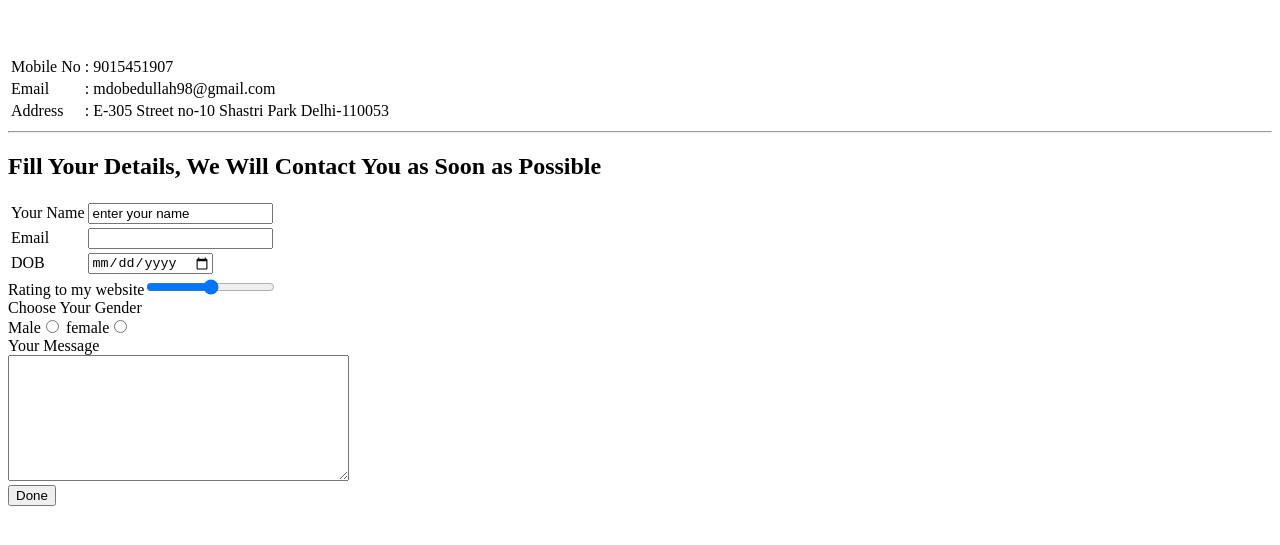
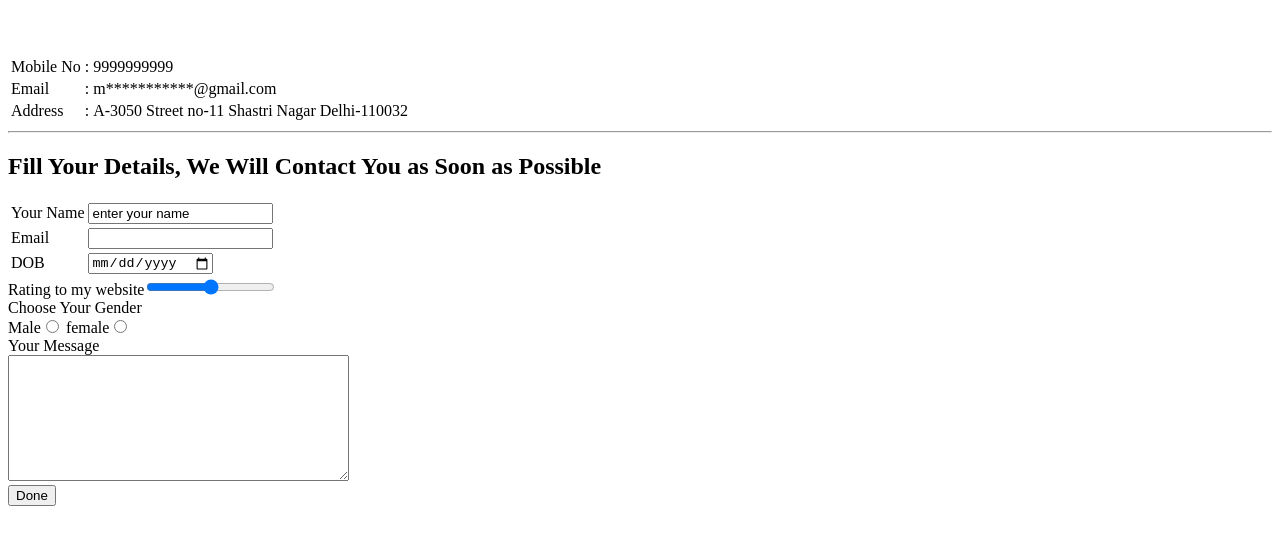
Before and after one commit to Ubaid2570/First-Project, a plain HTML site: page contact.html in a window 1280 px wide. Shown: the part 61-606 px from the top of the page. Drawn offline with Linux system fonts and the light colour scheme.

Commit message:
Update contact.html

```diff
--- a/contact.html
+++ b/contact.html
@@ -14,18 +14,18 @@
     <tr>
       <td>Mobile No</td>
       <td>:</td>
-      <td>9015451907</td>
+      <td>9999999999</td>
     </tr>
     <tr>
       <td>Email</td>
       <td>:</td>
-      <td>mdobedullah98@gmail.com</td>
+      <td>m***********@gmail.com</td>
 
     </tr>
     <tr>
       <td>Address</td>
       <td>:</td>
-      <td>E-305 Street no-10 Shastri Park Delhi-110053</td>
+      <td>A-3050 Street no-11 Shastri Nagar Delhi-110032</td>
     </tr>
   </table>
   <hr>
```
